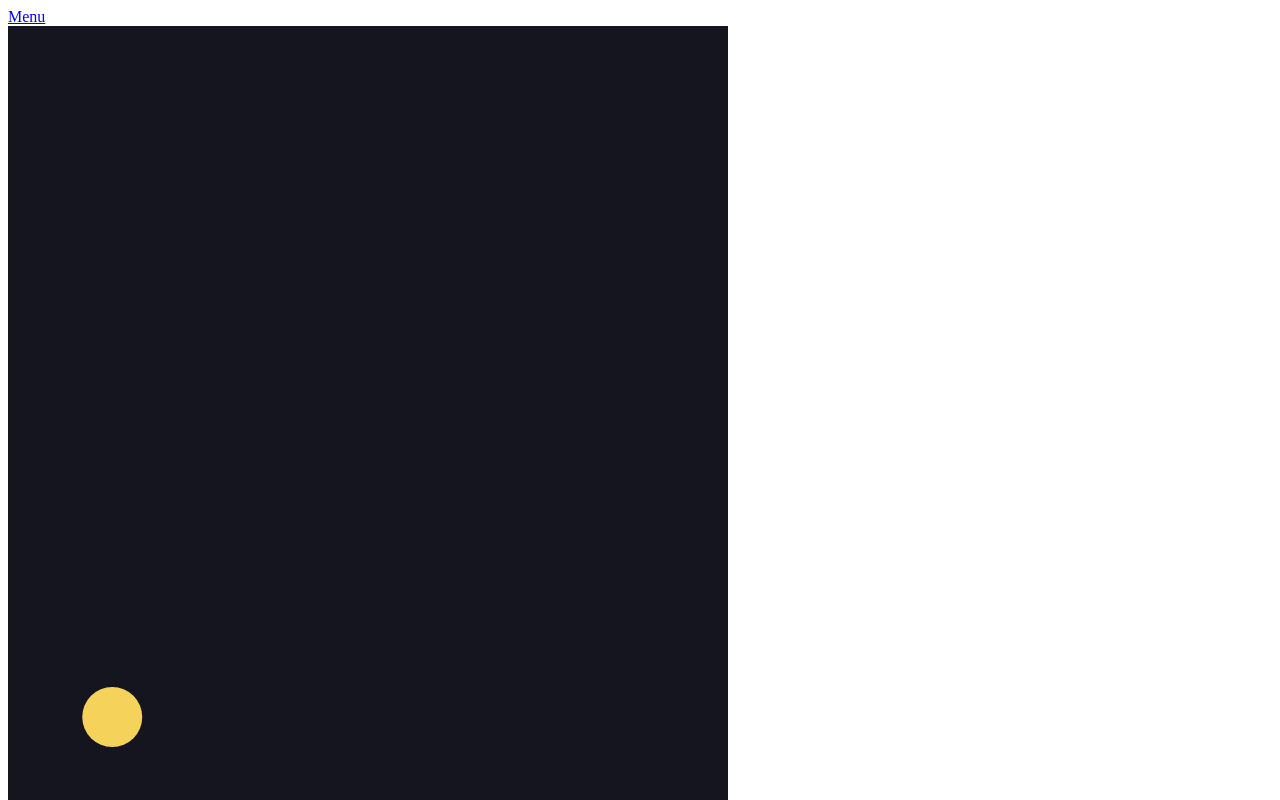
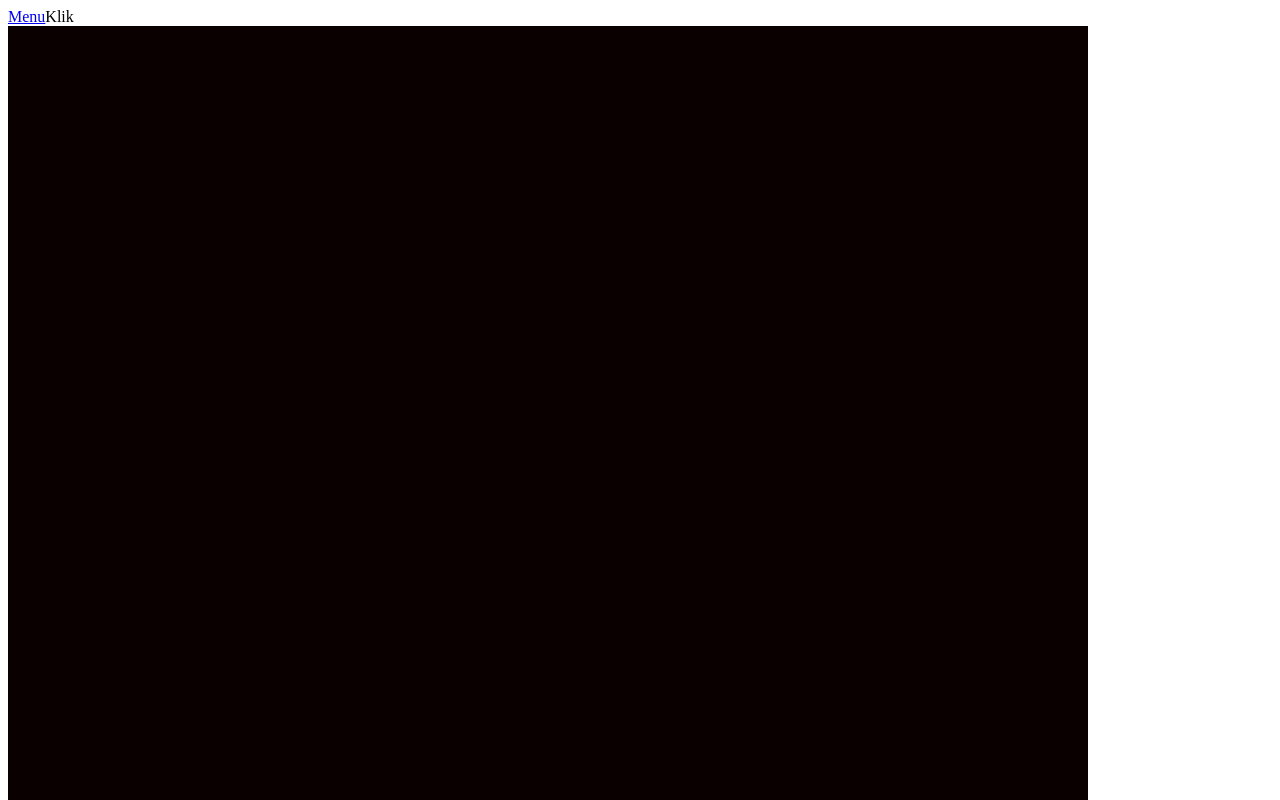
Before and after one commit to Casmo/pinbreak, a React app: page /level/1 in a window 1280 px wide. Shown: the top 800 px of the page. Built offline with nearby package versions, Linux system fonts and the light colour scheme.

Commit message:
Level 1 init

```diff
--- a/src/js/Level.js
+++ b/src/js/Level.js
@@ -2,108 +2,48 @@ import React from 'react';
 import {
   Link
 } from "react-router-dom";
-import Matter from "matter-js";
+
+import Level1 from "./Levels/Level1";
 
 class Level extends React.Component {
+
+
     constructor(props) {
       super(props);
-      this.state = {};
+      this.state = {
+        currentLevel: props.match.params.level
+      };
+      this.refresh = this.refresh.bind(this);
     }
 
     componentDidMount() {
-      var Engine = Matter.Engine,
-        Render = Matter.Render,
-        World = Matter.World,
-        Bodies = Matter.Bodies,
-        Mouse = Matter.Mouse,
-        MouseConstraint = Matter.MouseConstraint;
+    }
 
-        const width = 720;
-        const height = 1280;
+    refresh() {
+      let currentLevel = this.state.currentLevel;
+      this.setState({
+        currentLevel: 0
+      });
+      this.forceUpdate();
+      setTimeout(() => {
 
-      var engine = Engine.create({
-        // positionIterations: 20
-      });
-
-      var render = Render.create({
-        canvas: this.refs.canvas,
-        element: this.refs.scene,
-        engine: engine,
-        options: {
-          width: width,
-          height: height,
-          wireframes: false
-        }
-      });
-
-      // Add walls & floors
-      var floor = Bodies.rectangle(width / 2, height + 40, width, 80, {
-        isStatic: true,
-        render: {
-          visible: false
-        }
-      });
-      var ceiling = Bodies.rectangle(width / 2, -40, width, 80, {
-        isStatic: true,
-        render: {
-          visible: false
-        }
-      });
-      var wallLeft = Bodies.rectangle(-40, height / 2, 80, height, {
-        isStatic: true,
-        render: {
-          visible: false
-        }
-      });
-      var wallRight = Bodies.rectangle(width+40, height / 2, 80, height, {
-        isStatic: true,
-        render: {
-          visible: false
-        }
-      });
-      World.add(engine.world, ceiling);
-      World.add(engine.world, floor);
-      World.add(engine.world, wallLeft);
-      World.add(engine.world, wallRight);
-
-      var player = Bodies.circle(100, 100, 30, {restitution: 1.5});
-
-      World.add(engine.world, player);
-
-      var ballA = Bodies.circle(210, 100, 30, { restitution: 0.5 });
-      var ballB = Bodies.circle(110, 50, 30, { restitution: 0.5 });
-
-      // World.add(engine.world, [ballA, ballB]);
-
-      // add mouse control
-      var mouse = Mouse.create(render.canvas),
-        mouseConstraint = MouseConstraint.create(engine, {
-          mouse: mouse,
-          constraint: {
-            stiffness: 0.2,
-            render: {
-              visible: false
-            }
-          }
+        this.setState({
+          currentLevel: currentLevel
         });
-
-      World.add(engine.world, mouseConstraint);
-
-      Matter.Events.on(mouseConstraint, "mousedown", function(event) {
-        World.add(engine.world, Bodies.circle(150, 50, 30, { restitution: 0.7 }));
-      });
-
-      Engine.run(engine);
-
-      Render.run(render);
+      }, 1);
     }
 
     render() {
+      let level;
+      if (this.state.currentLevel == 1) {
+        level = <Level1 />;
+      }
       return <div>
-        <Link to="/" className="fixed left-0 top-0 m-4">Menu</Link>
-        <div className="flex items-center justify-center w-screen h-screen" ref="scene">
-          <canvas ref="canvas" className="object-contain h-full w-full" />
+        <div className="fixed left-0 top-0 m-4">
+        <Link to="/">Menu</Link>
+        <a onClick={this.refresh}>Klik</a>
         </div>
+        {level}
       </div>;
     }
   }
--- /dev/null
+++ b/src/js/Levels/BaseLevel.js
@@ -0,0 +1,184 @@
+import React from 'react';
+import Matter from "matter-js";
+
+class BaseLevel extends React.Component {
+
+  /**
+   * Matter JS game objects
+   */
+  game = {
+    settings: {
+      numberOfTried: 5,
+      width: 1080,
+      height: 1920,
+      /**
+       * Setting for the rock that will be throwned by the player
+       */
+      rock: {
+        density: .01,
+        restitution: 1
+      },
+      player: {
+        position: {
+          x: 1080 / 2,
+          y: 1920 - 400
+        }
+      }
+    },
+    engine: null,
+    render: null,
+
+    // Default game objects
+    rock: null,
+    mouse: null,
+    mouseConstraint: null,
+    elastic: null
+  }
+
+    constructor(props) {
+      super(props);
+      this.state = {};
+    }
+
+    /**
+     * Create the world of matter.js
+     */
+    initWorld() {
+
+      this.game.engine = Matter.Engine.create({
+        // positionIterations: 20
+      });
+
+
+      this.game.render = Matter.Render.create({
+        canvas: this.refs.canvas,
+        element: this.refs.scene,
+        engine: this.game.engine,
+        options: {
+          width: this.game.settings.width,
+          height: this.game.settings.height,
+          wireframes: false,
+          showAngleIndicator: false,
+          background: 'rgb(10,0,0)'
+        }
+      });
+
+      // Add walls & floors
+      var floor = Matter.Bodies.rectangle(this.game.settings.width / 2, this.game.settings.height + 40, this.game.settings.width, 80, {
+        isStatic: true,
+        render: {
+          visible: false
+        }
+      });
+      var ceiling = Matter.Bodies.rectangle(this.game.settings.width / 2, -40, this.game.settings.width, 80, {
+        isStatic: true,
+        render: {
+          visible: false
+        }
+      });
+      var wallLeft = Matter.Bodies.rectangle(-40, this.game.settings.height / 2, 80, this.game.settings.height, {
+        isStatic: true,
+        render: {
+          visible: false
+        }
+      });
+      var wallRight = Matter.Bodies.rectangle(this.game.settings.width+40, this.game.settings.height / 2, 80, this.game.settings.height, {
+        isStatic: true,
+        render: {
+          visible: false
+        }
+      });
+      Matter.World.add(this.game.engine.world, ceiling);
+      Matter.World.add(this.game.engine.world, floor);
+      Matter.World.add(this.game.engine.world, wallLeft);
+      Matter.World.add(this.game.engine.world, wallRight);
+
+      this.addPlayer();
+
+      // Matter.Engine.run(this.game.engine);
+      Matter.Render.run(this.game.render);
+
+      // create runner
+      var runner = Matter.Runner.create();
+      Matter.Runner.run(runner, this.game.engine);
+    }
+
+    /**
+     * Create a player (position and the rock settings)
+     */
+    addPlayer() {
+      this.game.rock = Matter.Bodies.polygon(
+        this.game.settings.player.position.x,
+        this.game.settings.player.position.y,
+        8,
+        20,
+        this.game.settings.rock
+      );
+      this.game.elastic = Matter.Constraint.create({
+          pointA: this.game.settings.player.position,
+          bodyB: this.game.rock,
+          stiffness: 0.05
+      });
+      Matter.World.add(this.game.engine.world, [
+        this.game.rock, this.game.elastic
+      ]);
+
+
+      // add mouse control
+      this.game.mouse = Matter.Mouse.create(this.game.render.canvas);
+      this.game.mouseConstraint = Matter.MouseConstraint.create(this.game.engine, {
+          mouse: this.game.mouse,
+          constraint: {
+              stiffness: 0.2,
+              render: {
+                  visible: true
+              }
+          }
+      });
+
+      Matter.World.add(this.game.engine.world, this.game.mouseConstraint);
+
+      // keep the mouse in sync with rendering
+      // this.game.render.mouse = this.game.mouse;
+
+      // Mouse controls
+      Matter.Events.on(this.game.engine, 'afterUpdate', () => {
+          if (this.game.mouseConstraint.mouse.button === -1 && (
+            this.game.rock.position.y < (this.game.settings.player.position.y-20))
+            ) {
+              this.game.rock = Matter.Bodies.polygon(
+                this.game.settings.player.position.x,
+                this.game.settings.player.position.y,
+                7,
+                20,
+                this.game.settings.rock
+              );
+              Matter.World.add(this.game.engine.world, this.game.rock);
+              this.game.elastic.bodyB = this.game.rock;
+          }
+      });
+
+    }
+
+    clearWorld() {
+      Matter.World.clear(this.game.engine.world);
+      Matter.Engine.clear(this.game.engine);
+    }
+
+    componentWillUnmount() {
+      this.clearWorld();
+    }
+
+    componentDidMount() {
+      this.initWorld();
+    }
+
+    render() {
+      return <div>
+        <div className="flex items-center justify-center h-screen w-screen" ref="scene">
+          <canvas ref="canvas" className="object-contain w-auto h-auto max-h-screen max-w-screen" />
+        </div>
+      </div>;
+    }
+  }
+  export default BaseLevel;
--- /dev/null
+++ b/src/js/Levels/Level1.js
@@ -0,0 +1,15 @@
+import React from 'react';
+import Matter from "matter-js";
+import BaseLevel from './BaseLevel';
+
+class Level1 extends BaseLevel {
+
+    render() {
+      return <div>
+        <div className="flex items-center justify-center h-screen w-screen" ref="scene">
+          <canvas ref="canvas" className="object-contain w-auto h-auto max-h-screen max-w-screen" />
+        </div>
+      </div>;
+    }
+  }
+  export default Level1;
--- a/src/js/MainMenu.js
+++ b/src/js/MainMenu.js
@@ -22,7 +22,7 @@ class MainMenu extends React.Component {
           : ''
         }
         <Link to="/levels" className="block px-4 py-2 mb-2 bg-red-500 text-center">Play</Link>
-        <div onClick={window.close()} className="block px-4 py-2 mb-2 bg-gray-200 text-center">Exit</div>
+        <div onClick={window.close} className="block px-4 py-2 mb-2 bg-gray-200 text-center">Exit</div>
       </div>;
     }
   }
--- a/src/template.html
+++ b/src/template.html
@@ -10,7 +10,7 @@
 
 </head>
 
-<body>
+<body class="bg-black">
 
   <div id="root"></div>
 
```
